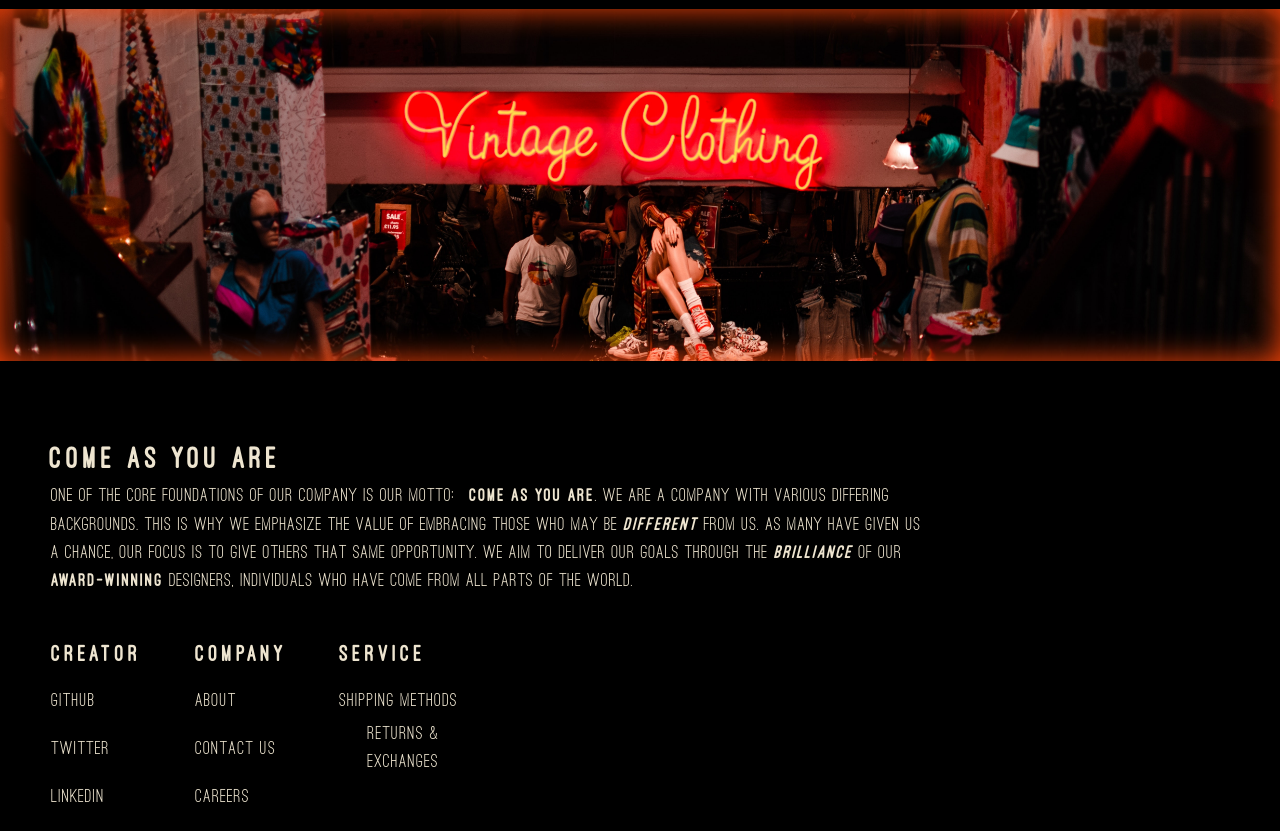
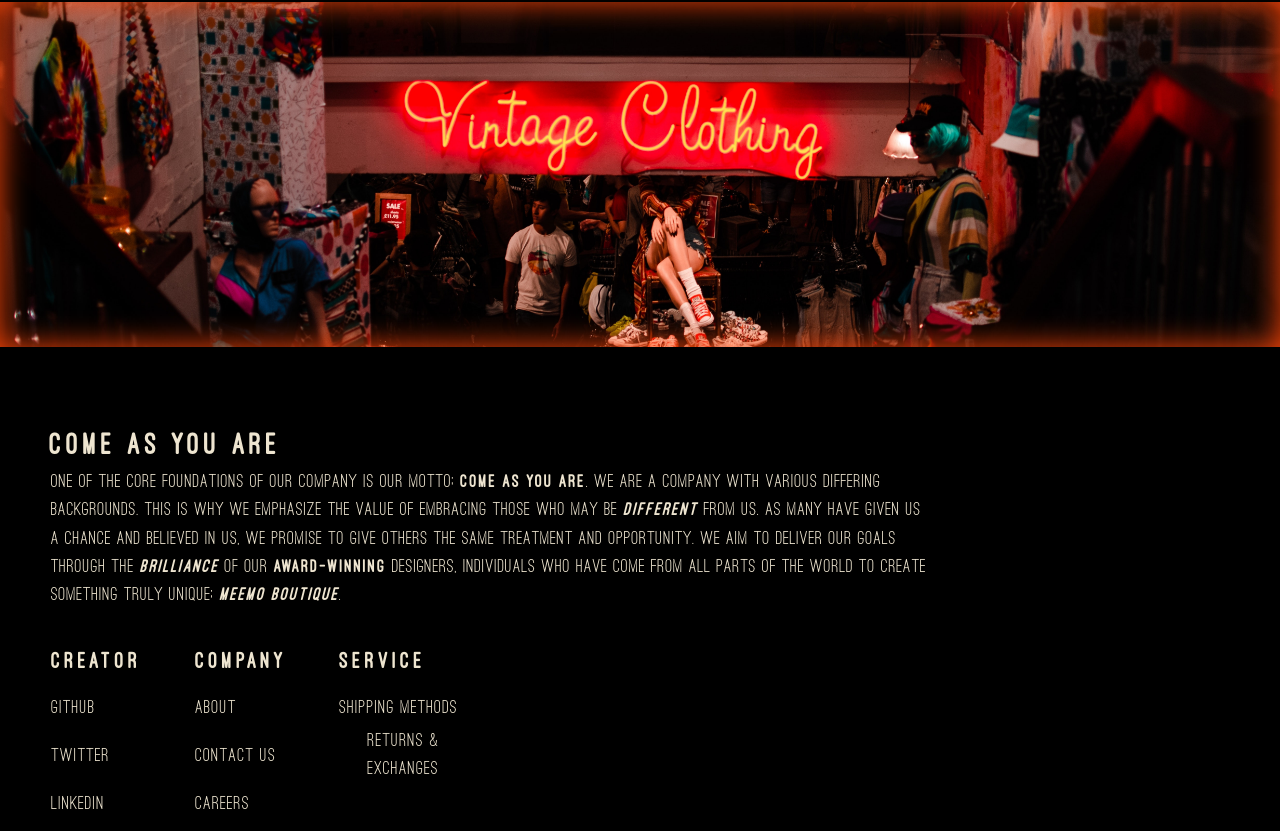
Before and after one commit to eltonbautista/react-shopping-cart, a React (Create React App) app: page / in a window 1280 px wide. Shown: the part 375-1206 px from the top of the page. Built offline with nearby package versions, Linux system fonts and the light colour scheme.

Commit message:
Cleaned up comments and changed some text

```diff
--- a/src/RouteSwitch.js
+++ b/src/RouteSwitch.js
@@ -25,9 +25,9 @@ const RouteSwitch = (props) => {
 
     supplyArr.forEach((prod) => {
       arrToPushInto.push(<Product productObject={prod} num={myProducts.indexOf(prod)} onChange={quantityInputHandler} onClickHandler={productButtonHandler} />);
-    })
+    });
     return arrToPushInto;
-  }
+  };
 
   const allProducts = createMyProducts(myProducts);
 
@@ -38,7 +38,7 @@ const RouteSwitch = (props) => {
   const allProductComponents = [...mensProducts, ...womensProducts];
 
   const productPageChildren =
-  [<ProductContainer products={mensProducts} />, <ProductContainer products={womensProducts} />, ];
+    [<ProductContainer products={mensProducts} />, <ProductContainer products={womensProducts} />,];
 
   // Function which handles putting "isInCart = true" products into Cart page
 
@@ -72,7 +72,6 @@ const RouteSwitch = (props) => {
     setProductObjects([...productObjects]);
   }
 
-  // basename='/react-shopping-cart'
   return (
     <BrowserRouter basename={props.basename}>
       <Routes>
@@ -86,14 +85,14 @@ const RouteSwitch = (props) => {
           <Route path='/' element={<Homepage />} />
           <Route path='mens' element=
             {<ProductPage
-            productHeading= "Men's"
+              productHeading="Men's"
               children={productPageChildren[0]}
               productButtonHandler={productButtonHandler}
             />}
           />
           <Route path='womens' element=
             {<ProductPage
-            productHeading= "Women's"
+              productHeading="Women's"
               children={productPageChildren[1]}
               productButtonHandler={productButtonHandler}
             />}
@@ -108,6 +107,6 @@ const RouteSwitch = (props) => {
         </Route>
       </Routes>
     </BrowserRouter>);
-  }
+};
 
 export default React.memo(RouteSwitch);
--- a/src/components/homepage/Homepage.js
+++ b/src/components/homepage/Homepage.js
@@ -22,7 +22,12 @@ const Homepage = function Homepage(props) {
       <div className={`homepage ${styles['extra-info']}`}>
         <h3 className={styles['description-two-header']}>Come As You Are</h3>
         <p className={styles['description-two']}>
-          One of the core foundations of our company is our motto:<strong>COME AS YOU ARE</strong>. We are a company with various differing backgrounds. This is why we emphasize the value of embracing those who may be <em>different</em> from us. As many have given us a chance, our focus is to give others that same opportunity. We aim to deliver our goals through the <em>brilliance</em> of our <strong>award-winning</strong> designers, individuals who have come from all parts of the world.
+          One of the core foundations of our company is our motto; <strong>COME AS YOU ARE</strong>.
+          We are a company with various differing backgrounds.
+          This is why we emphasize the value of embracing those who may be <em>different</em> from us.
+          As many have given us a chance and believed in us, we promise to give others the same treatment and opportunity.
+          We aim to deliver our goals through the <em>brilliance</em> of our <strong>award-winning</strong> designers,
+          individuals who have come from all parts of the world to create something truly unique; <em>Meemo Boutique</em>.
         </p>
       </div>
       <HomepageFooter styles={styles} />
--- a/src/components/product-components/ProductPage.js
+++ b/src/components/product-components/ProductPage.js
@@ -15,9 +15,7 @@ const ProductPage = (props) => {
   return (
     <div id="product-page" data-testid='product-page'
       className={productHeading === 'Men\'s' ? styles['product-page-men'] : styles['product-page-women']}
-      style={productHeading === 'Men\'s' ? mensBackground : womensBackground}
-    >
-
+      style={productHeading === 'Men\'s' ? mensBackground : womensBackground}>
       <div className={styles['product-page-first-div']}>
         <h1>{productHeading}</h1>
       </div>
```
Lines whose indentation alone changed are shown as unchanged.
